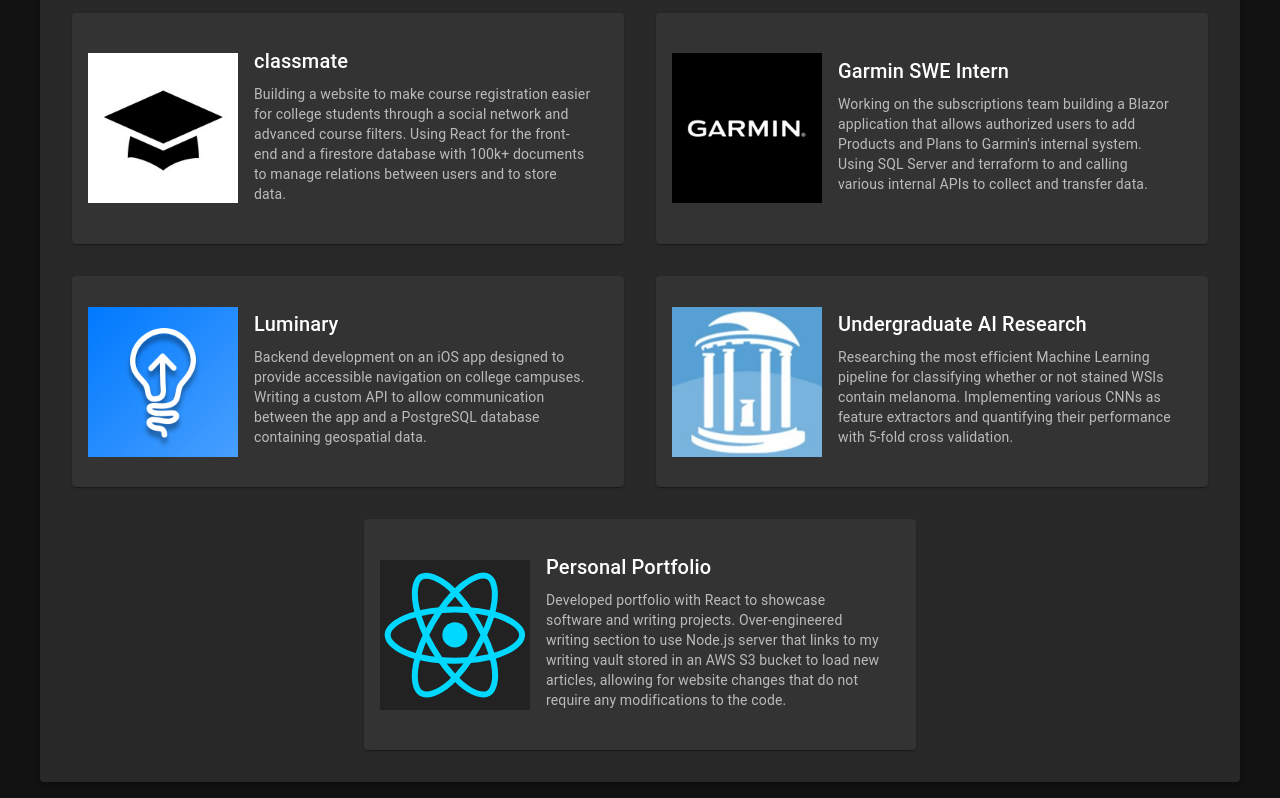
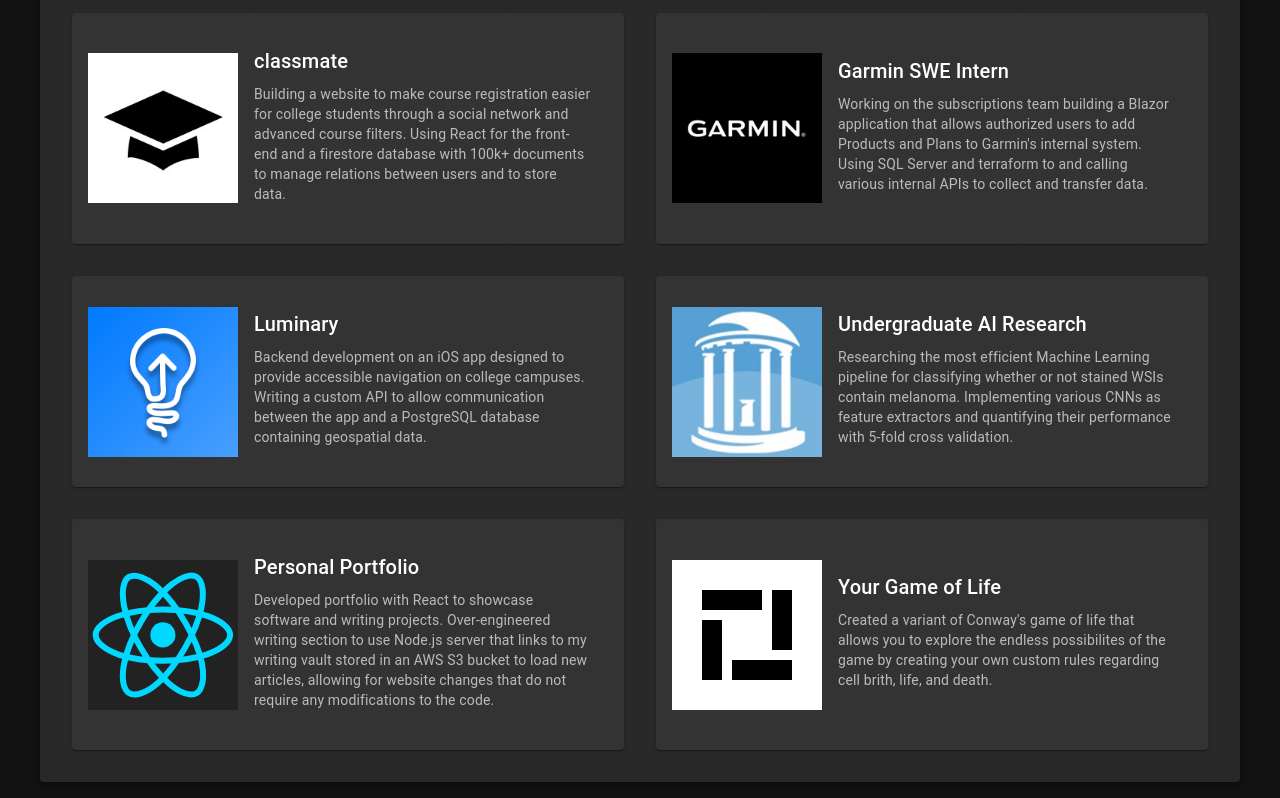
Before and after one commit to brucereier/Blog, a React (Create React App) app in the folder client/: page / in a window 1280 px wide. Shown: the part 690-1488 px from the top of the page. Built offline with nearby package versions, Linux system fonts and the light colour scheme.

Commit message:
Added conways project

```diff
--- a/client/src/Software.js
+++ b/client/src/Software.js
@@ -35,6 +35,12 @@ const projects = [
     link: '',
     description: 'Developed portfolio with React to showcase software and writing projects. Over-engineered writing section to use Node.js server that links to my writing vault stored in an AWS S3 bucket to load new articles, allowing for website changes that do not require any modifications to the code.'
   },
+  {
+    image: '/conwaygif.gif',
+    title: 'Your Game of Life',
+    link: 'https://www.yourgameoflife.live/',
+    description: 'Created a variant of Conway\'s game of life that allows you to explore the endless possibilites of the game by creating your own custom rules regarding cell brith, life, and death.'
+  }
 ];
 
 function Software() {
```
Also changed, not shown: client/public/conwaygif.gif (added).
